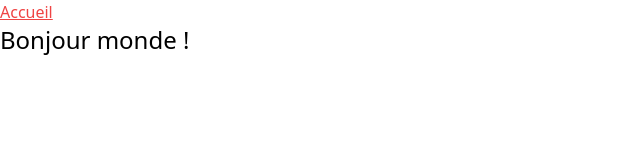
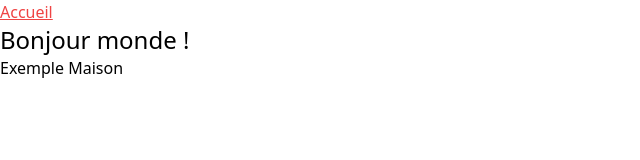
Before and after one commit to MMI-SAE-203/r213-2024-pracht-tp2-MaelleCoquelet, a Vue app: page / in a window 1280 px wide. Shown: the top 160 px of the page, without its empty margins (0-640 px from the left). Built offline with nearby package versions, Linux system fonts and the light colour scheme.

Commit message:
ajout de npm install, ajout de la page maisonCard et importation dans index.vue

```diff
--- /dev/null
+++ b/src/components/MaisonCard.vue
@@ -0,0 +1,4 @@
+<template>
+    <h1>Exemple Maison</h1>
+
+</template>
--- a/src/pages/index.vue
+++ b/src/pages/index.vue
@@ -1,5 +1,6 @@
 <script setup lang="ts">
 import type { MaisonRecord } from '@/types'
+import MaisonCard from '@/components/MaisonCard.vue';
 
 const maisonsListe: MaisonRecord[] = [
   {
@@ -52,4 +53,5 @@ const maisonsListe: MaisonRecord[] = [
 
 <template>
   <h1 class="text-2xl">Bonjour monde !</h1>
+  <MaisonCard></MaisonCard>
 </template>
```
Also changed, not shown: 1 other file (tests, documents, lock files or other folders).
